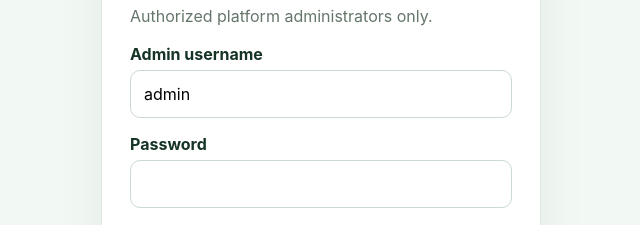
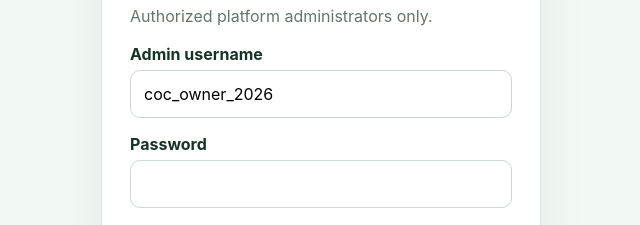
Before and after one commit to Anonymousisprime/Chowoncampus, a website: page public/admin-login.html in a window 1280 px wide. Shown: the part 280-505 px from the top of the page, 319-959 px from the left. Drawn offline with Linux system fonts and the light colour scheme.

Commit message:
Set new admin username on login form

```diff
--- a/public/admin-login.html
+++ b/public/admin-login.html
@@ -1,5 +1,5 @@
 <!doctype html>
 <html lang="en"><head><meta charset="utf-8"><meta name="viewport" content="width=device-width,initial-scale=1"><title>Admin login | Chowoncampus</title><style>
-:root{font-family:Inter,system-ui,Arial,sans-serif;color:#163426;background:#f2f8f4}*{box-sizing:border-box}body{margin:0;min-height:100vh;display:grid;place-items:center;padding:20px}.card{width:min(100%,440px);background:white;border:1px solid #dce9df;border-radius:22px;padding:28px;box-shadow:0 18px 50px #153d2710}a{color:#176b45}.brand{font-weight:900;color:#176b45;text-decoration:none;font-size:20px}h1{margin:12px 0}.muted{color:#64766a;line-height:1.5}label{display:block;font-weight:650;margin:16px 0 6px}input{width:100%;padding:13px;border:1px solid #cbd9cf;border-radius:10px;font:inherit}button{width:100%;margin-top:20px;background:#176b45;color:white;border:0;border-radius:10px;padding:14px;font:inherit;font-weight:750;cursor:pointer}.msg{margin-top:14px;line-height:1.5}</style></head><body><main class="card"><a class="brand" href="/">Chowoncampus</a><h1>Admin sign in</h1><p class="muted">Authorized platform administrators only.</p><form id="login"><label for="username">Admin username</label><input id="username" value="admin" autocomplete="username" required><label for="password">Password</label><input id="password" type="password" autocomplete="current-password" required><button type="submit">Sign in securely</button></form><p id="msg" class="msg" role="status"></p><p><a href="/">Return to Chowoncampus</a></p></main><script>
+:root{font-family:Inter,system-ui,Arial,sans-serif;color:#163426;background:#f2f8f4}*{box-sizing:border-box}body{margin:0;min-height:100vh;display:grid;place-items:center;padding:20px}.card{width:min(100%,440px);background:white;border:1px solid #dce9df;border-radius:22px;padding:28px;box-shadow:0 18px 50px #153d2710}a{color:#176b45}.brand{font-weight:900;color:#176b45;text-decoration:none;font-size:20px}h1{margin:12px 0}.muted{color:#64766a;line-height:1.5}label{display:block;font-weight:650;margin:16px 0 6px}input{width:100%;padding:13px;border:1px solid #cbd9cf;border-radius:10px;font:inherit}button{width:100%;margin-top:20px;background:#176b45;color:white;border:0;border-radius:10px;padding:14px;font:inherit;font-weight:750;cursor:pointer}.msg{margin-top:14px;line-height:1.5}</style></head><body><main class="card"><a class="brand" href="/">Chowoncampus</a><h1>Admin sign in</h1><p class="muted">Authorized platform administrators only.</p><form id="login"><label for="username">Admin username</label><input id="username" value="coc_owner_2026" autocomplete="username" required><label for="password">Password</label><input id="password" type="password" autocomplete="current-password" required><button type="submit">Sign in securely</button></form><p id="msg" class="msg" role="status"></p><p><a href="/">Return to Chowoncampus</a></p></main><script>
 document.querySelector("#login").addEventListener("submit",async e=>{e.preventDefault();const msg=document.querySelector("#msg");msg.textContent="Signing in…";try{const r=await fetch("/api/login",{method:"POST",credentials:"same-origin",headers:{"Content-Type":"application/json"},body:JSON.stringify({username:document.querySelector("#username").value,password:document.querySelector("#password").value})});const d=await r.json().catch(()=>({}));if(!r.ok)throw Error(d.error||"Could not sign in.");if(d.account?.role!=="admin"){await fetch("/api/logout",{method:"POST",credentials:"same-origin"});throw Error("This page is for admin accounts only.");}msg.textContent="Admin login successful. Opening dashboard…";location.href="/"}catch(err){msg.textContent=err.message}});
 </script></body></html>
```
